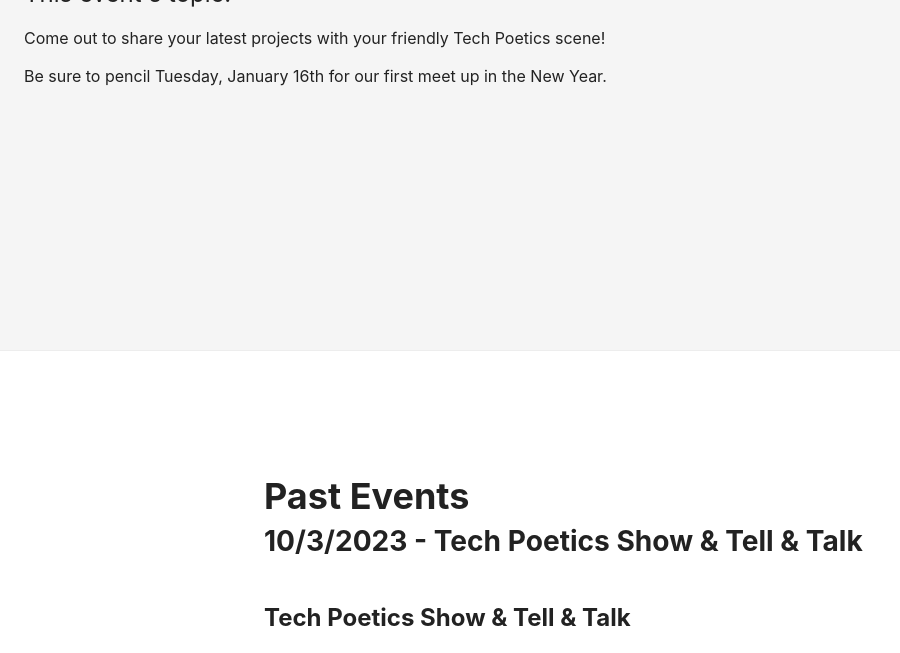
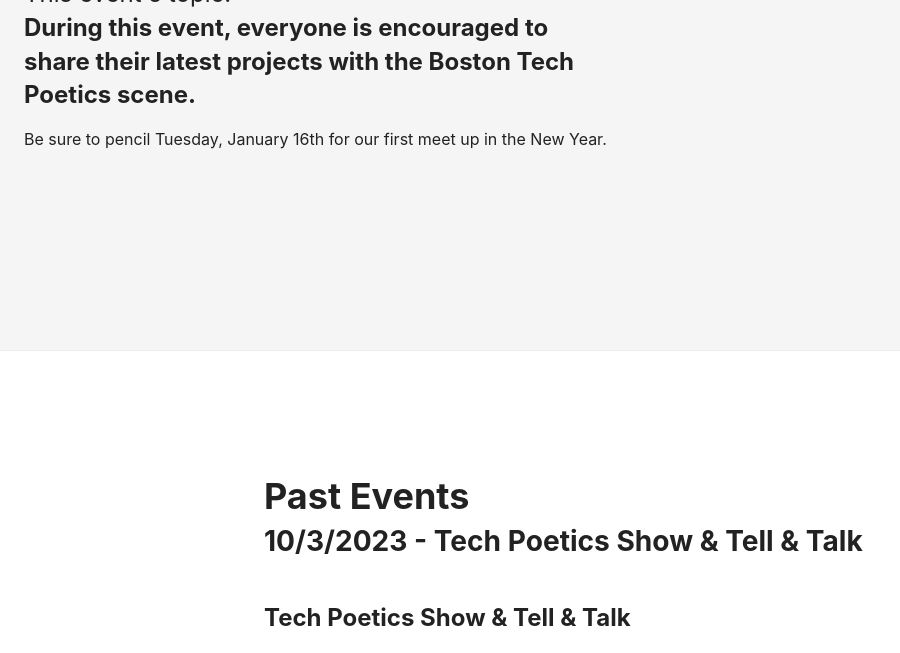
Before and after one commit to TechPoetics/website, a Jekyll site: the page built from index.md, in a window 1280 px wide and 900 px high, scrolled down 1262 px, cut to the strip 247-900 px from the top of the window. Shown: the whole strip, without its empty margins (0-900 px from the left). Built offline with Jekyll 4.4.1, drawn with Linux system fonts in a browser that asks for light colours; nearby versions of some CDN libraries; some web fonts are replaced.

Commit message:
Update next_event.yml

```diff
--- a/_data/next_event.yml
+++ b/_data/next_event.yml
@@ -6,5 +6,5 @@
 place: "SOSO Limited"
 address: "127 Pearl St, Boston, MA 02110"
 parts:
-- descri: "Come out to share your latest projects with your friendly Tech Poetics scene!"
+- subtitle: "During this event, everyone is encouraged to share their latest projects with the Boston Tech Poetics scene."
 - descri: "Be sure to pencil Tuesday, January 16th for our first meet up in the New Year."
```
